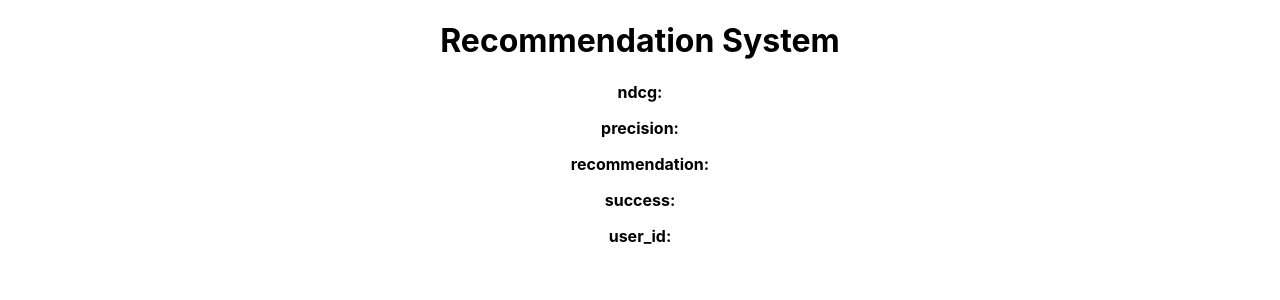
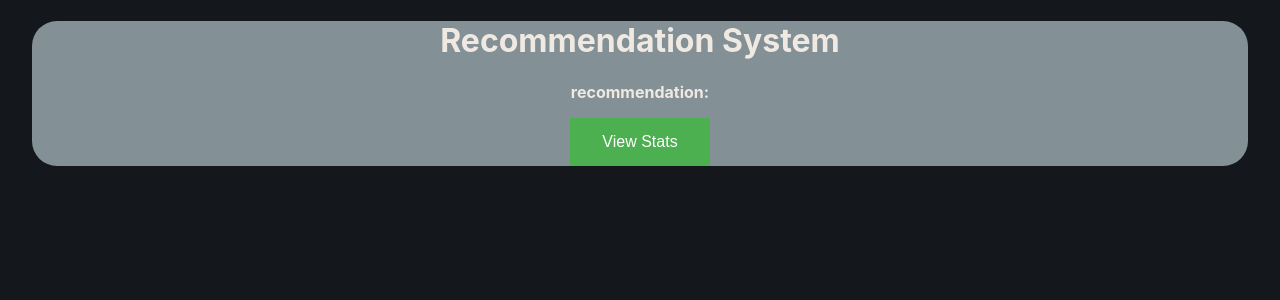
Before and after one commit to Capstone-RL-2023/Web-App-Recommendation, a React (Create React App) app in the folder frontend/: page / in a window 1280 px wide. Shown: the top 300 px of the page. Built offline with nearby package versions, Linux system fonts and the light colour scheme; no server answers.

Commit message:
update for frontend with button

```diff
--- a/frontend/src/App.css
+++ b/frontend/src/App.css
@@ -1,38 +1,18 @@
 .App {
   text-align: center;
+  background-color: #839096;
+  margin: auto;
+  width: 95%;
+  border-radius: 25px;
 }
 
-.App-logo {
-  height: 40vmin;
-  pointer-events: none;
+.Button-stats {
+  background-color: #4CAF50; /* Green */
+  border: none;
+  color: white;
+  padding: 15px 32px;
+  text-align: center;
+  text-decoration: none;
+  display: inline-block;
+  font-size: 16px;
 }
-
-@media (prefers-reduced-motion: no-preference) {
-  .App-logo {
-    animation: App-logo-spin infinite 20s linear;
-  }
-}
-
-.App-header {
-  background-color: #282c34;
-  min-height: 100vh;
-  display: flex;
-  flex-direction: column;
-  align-items: center;
-  justify-content: center;
-  font-size: calc(10px + 2vmin);
-  color: white;
-}
-
-.App-link {
-  color: #61dafb;
-}
-
-@keyframes App-logo-spin {
-  from {
-    transform: rotate(0deg);
-  }
-  to {
-    transform: rotate(360deg);
-  }
-}
--- a/frontend/src/App.js
+++ b/frontend/src/App.js
@@ -4,6 +4,12 @@ import "./App.css";
 
 function App() {
     const [data, setData] = useState([{}])
+    const [toggle, setToggle] = useState(false);
+    const handleClick = () => {
+        setToggle(!toggle);
+    };
+
+
     // Using useEffect for single rendering
     useEffect(() => {
         // Using fetch to fetch the api from
@@ -15,14 +21,18 @@ function App() {
         );
     }, [])
 
+
     return (
         <div className="App">
             <h1>Recommendation System</h1>
-            <p><b>ndcg: </b>{data.ndcg}</p>
-            <p><b>precision: </b>{data.precision}</p>
             <p><b>recommendation: </b>{data.recommendations}</p>
-            <p><b>success: </b>{data.success}</p>
-            <p><b>user_id: </b>{data.user_id}</p>
+            <button className="Button-stats" onClick={handleClick}>View Stats</button>
+
+            <div style={{ display: toggle ? 'block' : 'none' }}>
+                    <p><b>ndcg: </b>{data.ndcg}</p>
+                    <p><b>precision: </b>{data.precision}</p>
+                    <p><b>user_id: </b>{data.user_id}</p>
+            </div>
         </div>
     );
 }
--- a/frontend/src/index.css
+++ b/frontend/src/index.css
@@ -5,6 +5,8 @@ body {
     sans-serif;
   -webkit-font-smoothing: antialiased;
   -moz-osx-font-smoothing: grayscale;
+  background-color: #14181c;
+  color: #f0e9e2;
 }
 
 code {
```
